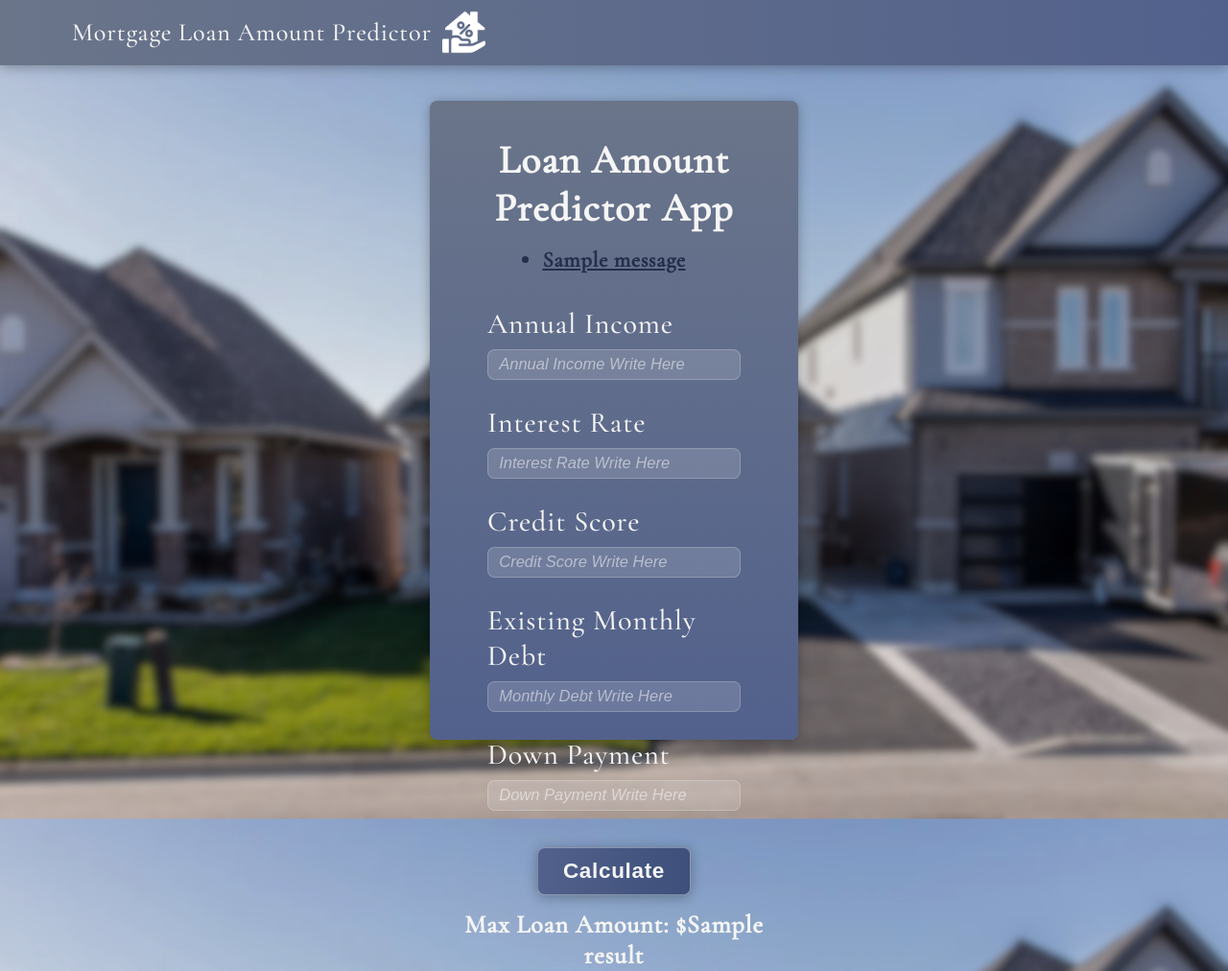
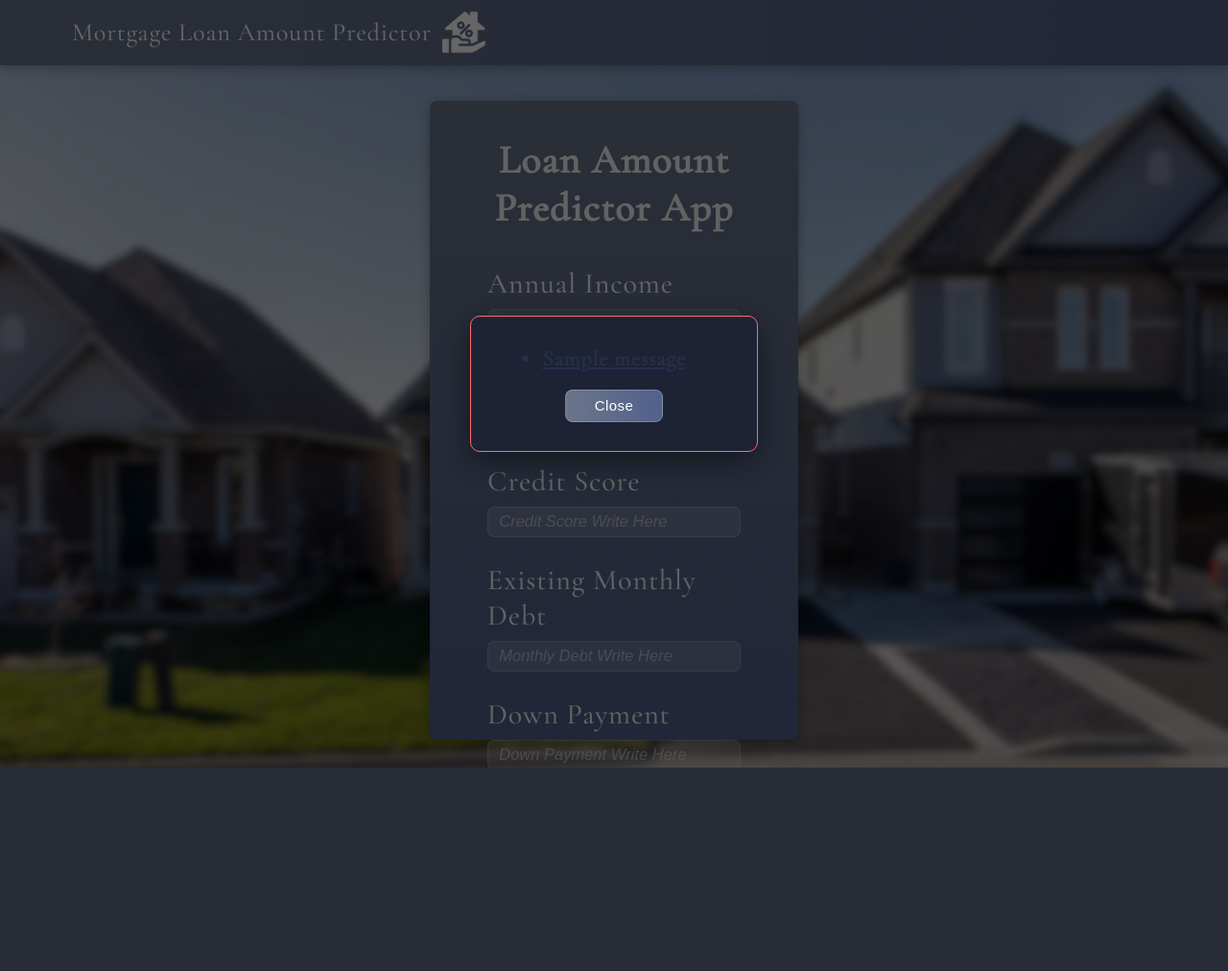
Before and after one commit to Chumus2/Mortgage-Loan-Amount-Prediction-Regression, a Django app: template web/app/templates/main/main.html in a window 1280 px wide. Shown: the whole page at 96% size. After the commit the page ends 800 px from the top, so only its background shows below. Run offline with Django 4.2, Linux system fonts and the light colour scheme; the template is opened without the code that fills it: most values are stand-ins (such as "Sample title", 1, 10 or a date in 2020); one stand-in notice (Sample message) is shown.

Commit message:
added styles and dropdown for errors

```diff
--- a/web/app/static/stylesheets/main.css
+++ b/web/app/static/stylesheets/main.css
@@ -87,6 +87,62 @@ main {
     position: relative;
 }
 
+
+/* Errors */
+.Main_Overlay {
+    position: fixed;
+    top: 0;
+    left: 0;
+    width: 100%;
+    height: 100%;
+    background: rgba(0, 0, 0, 0.6);
+    z-index: 999;
+    display: flex;
+    align-items: center;
+    justify-content: center;
+}
+
+.Main_Error_Dropdown {
+    background: #1e2235;
+    border: 1px solid #ff6b6b;
+    border-radius: 10px;
+    padding: 2rem 2.5rem;
+    display: flex;
+    flex-direction: column;
+    gap: 1.25rem;
+    min-width: 300px;
+    box-shadow: 0 8px 32px rgba(0, 0, 0, 0.5);
+}
+
+.Main_Error_List {
+    display: flex;
+    flex-direction: column;
+    align-items: center;
+    gap: 0.5rem;
+}
+
+.Main_Error {
+    color: #252e4a;
+    font-size: 1.5rem;
+    text-decoration: underline;
+}
+
+.Main_Error_Close {
+    align-self: center;
+    padding: 0.5rem 2rem;
+    background: linear-gradient(to right, #6a758a, #52618c);
+    border: 1px solid rgba(255, 255, 255, 0.2);
+    border-radius: 8px;
+    font-size: 1rem;
+    color: white;
+    cursor: pointer;
+}
+
+.Main_Error_Close:hover {
+    opacity: 0.85;
+}
+
+
 /* Card */
 .Main_Card {
     width: 30vw;
@@ -103,19 +159,6 @@ main {
 
 .Main_Title {
     font-size: 2.75rem;
-}
-
-.Main_Error_List {
-    display: flex;
-    flex-direction: column;
-    align-items: center;
-    gap: 0.25rem;
-}
-
-.Main_Error {
-    color: #252e4a;
-    font-size: 1.5rem;
-    text-decoration: underline;
 }
 
 .Main_Form {
--- a/web/app/templates/main/main.html
+++ b/web/app/templates/main/main.html
@@ -24,16 +24,23 @@
 
     <main>
 
+        {% if messages %}
+            <div class="Main_Overlay">
+
+                <div class="Main_Error_Dropdown">
+                    <ul class="Main_Error_List">
+                        {% for message in messages %}
+                            <li class="Main_Error"><b>{{ message }}</b></li>
+                        {% endfor %}
+                    </ul>
+                    <button class="Main_Error_Close" onclick="closeError()">Close</button>
+                </div>
+
+            </div>
+        {% endif %}
+
         <div class="Main_Card">
             <h1 class="Main_Title"><b>Loan Amount Predictor App</b></h1>
-
-            {% if messages %}
-                <ul class="Main_Error_List">
-                    {% for message in messages %}
-                        <li class="Main_Error"><b>{{ message }}</b></li>
-                    {% endfor %}
-                </ul>
-            {% endif %}
 
             <form action="{%  url 'main' %}" method="post" class="Main_Form">
                 {% csrf_token %}
```
